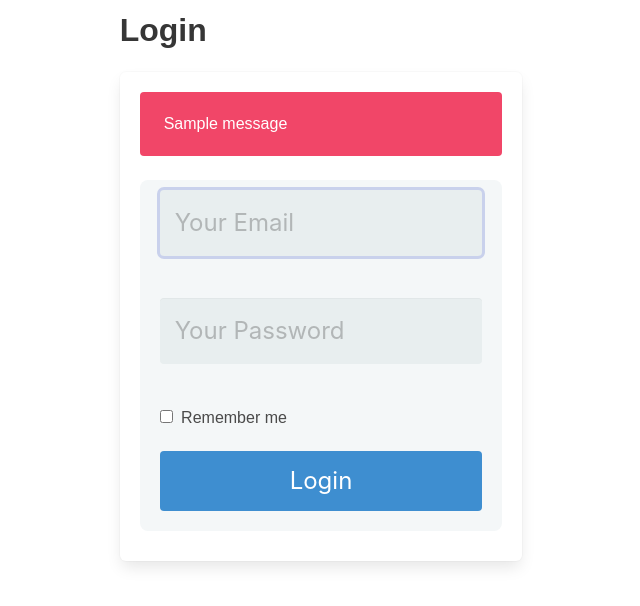
After one commit to GeraAG/LifeWeek, a Flask app: template lifeweeks/templates/login.html in a window 1280 px wide. The commit adds this page. Shown: the top 606 px of the page, without its empty margins (319-959 px from the left). Run offline with Flask 3, Linux system fonts and the light colour scheme; the template is opened without the code that fills it: most values are stand-ins (such as "Sample title", 1, 10 or a date in 2020); one stand-in notice (Sample message) is shown; some libraries are stand-ins or nearby versions.

Commit message:
Added not that much changes to user creation

```diff
--- a/lifeweeks/app.py
+++ b/lifeweeks/app.py
@@ -1,12 +1,16 @@
-from flask import Flask, render_template, request, redirect, url_for
+from flask import Flask, render_template, request, redirect, url_for, flash, Blueprint, session
+from user_models import User
+import os
 import psycopg2
 import psycopg2.extras
+from datetime import date
+
+VALID_COLUMN = {'user_id', 'week', 'week_type', 'note', 'last_update', 'email', 'name', 'password', 'date_of_birth'}
+
 
 app = Flask(__name__)
-
-current_age = 1571
-VALID_COLUMN = {'user_id', 'week', 'week_type', 'note', 'last_update', 'email', 'name', 'password', 'date_of_birth'}
-
+app.json.compact = False
+app.config['SECRET_KEY'] = os.urandom(24)
 
 @app.route("/")
 def home():
@@ -14,68 +18,94 @@ def home():
     conn = psycopg2.connect("dbname='" + database + "' user='postgres' host='localhost' password='dasKuli4'")
 
     table_exists_users = table_exists(conn, database, 'users')
-    user_id = '1'
-    user = ()
-    current_age = 1571
-    if table_exists_users:
-        user = get_user_ID(conn, 'users')
-        user_id = str(user[0])
-        #current_age = getAgeInWeeks(user[2])
-        user_name = user[1]
+    user_id = session.get('user_id')
 
-    table_name = 'life'
-    table_exists_life = table_exists(conn, database, table_name)
+    if not user_id:
+        if conn:
+            conn.close()
+        return redirect(url_for('login'))
+    else:
+        user = ()
+        if table_exists_users:
+            user = get_user_by_ID(conn, user_id)
+            current_age = get_age_in_weeks(user[4])
+            user_name = user[2]
 
-    table_is_full = False
-    if table_exists_life:
-        table_is_full = check_table_has_user_data(conn, 'user_id', user_id, table_name)
+        table_name = 'life'
+        table_exists_life = table_exists(conn, database, table_name)
 
-    if table_exists_life and not table_is_full:
-        print('does not exist')
-        #populate_table_all(conn, table_name, user_id)
+        table_is_full = False
+        if table_exists_life:
+            table_is_full = check_table_has_user_data(conn, 'user_id', str(user_id), table_name)
 
-    if conn:
-        conn.close()
+        if table_exists_life and not table_is_full:
+            print('Notes for user does not exist')
+            #populate_table_all(conn, table_name, user_id)
 
-    return render_template('index.html', title=user_name, age=current_age)
+        if conn:
+            conn.close()
+        return render_template('index.html', title=user_name, age=current_age)
 
 @app.route("/note", methods=['GET', 'POST'])
 def note():
     if request.method == 'GET':
-        database = 'lifeweeks'
-        conn = psycopg2.connect("dbname='" + database + "' user='postgres' host='localhost' password='dasKuli4'")
-        user_id = '1'
-        week_id = request.args.get('week_id')
+        user_id = session.get('user_id')
+        if not user_id:
+            return redirect(url_for('login'))
+        else:
+            database = 'lifeweeks'
+            conn = psycopg2.connect("dbname='" + database + "' user='postgres' host='localhost' password='dasKuli4'")
 
-        note = get_note(conn, week_id, user_id)
-        if note == None:
-            note = ''
+            week_id = request.args.get('week_id')
+            note = get_note(conn, str(week_id), str(user_id))
+            if note == None:
+                note = ''
 
-        if conn:
-            conn.close()
-        return render_template('note.html', note=note, week=week_id)
+            if conn:
+                conn.close()
+            return render_template('note.html', note=note, week=week_id)
 
     if request.method == 'POST':
-        database = 'lifeweeks'
-        conn = psycopg2.connect("dbname='" + database + "' user='postgres' host='localhost' password='dasKuli4'")
-        user_id = '1'
-        data = request.get_json(force=True)
-        newNote = data['text']
-        week_id = data['week_id']
-        print(week_id)
+        user_id = session.get('user_id')
+        if not user_id:
+            return redirect(url_for('login'))
+        else:
+            database = 'lifeweeks'
+            conn = psycopg2.connect("dbname='" + database + "' user='postgres' host='localhost' password='dasKuli4'")
+            data = request.get_json(force=True)
+            newNote = data['text']
+            week_id = data['week_id']
+            print(week_id)
 
-        change_note(conn, user_id, week_id, newNote)
+            change_note(conn, user_id, week_id, newNote)
 
-        if conn:
-            conn.close()
+            if conn:
+                conn.close()
 
-        return 'Success'
+            return 'Success'
 
-@app.route("/login")
+@app.route("/login", methods=['GET', 'POST'])
 def login():
-    return 'Login'
+    if request.method == 'POST':
+        # login code goes here
+        email = request.form.get('email')
+        password = request.form.get('password')
 
-@app.route("/signup", methods=['POST'])
+        user = get_user(email)
+
+        # check if the user actually exists
+        # take the user-supplied password, hash it, and compare it to the hashed password in the database
+        if not user or not (user[3] == password):
+            flash('Please check your login details and try again.')
+            return redirect(url_for('login')) # if the user doesn't exist or password is wrong, reload the page
+
+        # if the above check passes, then we know the user has the right credentials
+        session['user_id'] = user[0]
+        return redirect(url_for('home'))
+    elif request.method == 'GET':
+        return render_template('login.html')
+
+@app.route("/signup", methods=['GET', 'POST'])
 def signup():
     if request.method == 'POST':
         email = request.form.get('email')
@@ -93,9 +123,11 @@ def signup():
         if table_exists_users:
             email_exists = check_table_has_user_data(conn, 'email', email, table_name)
             if email_exists:
-                return redirect(url_for('app.signup'))
+                return redirect(url_for('signup'))
         else:
             raise ValueError('Table does not exist')
+
+        print('success checking tables')
 
         if not email_exists:
             new_user = {}
@@ -103,14 +135,21 @@ def signup():
             new_user['name'] = name
             new_user['password'] = password
             new_user['date_of_birth'] = date_of_birth
+            print("success checking for new email")
 
             if add_new_user(conn, new_user):
-                return redirect(url_for('app.login'))
+                #TODO: populate table here
+                user = get_user(new_user['email'])
+                current_age = get_age_in_weeks(user[4])
+                print("Created a user, trying to populate a table")
+                populate_table_all(conn, 'life', user[0], current_age)
+                print("table is populated")
+                return redirect(url_for('login'))
             else:
                 #Change after testing
                 raise ValueError('Error creating new user')
     else:
-        return render_template('signup.html')
+        return render_template('sign_up.html')
 
 def table_exists(con, database, table):
     exists = False
@@ -131,10 +170,11 @@ def check_table_has_user_data(con, column, value, table):
 
     try:
         cursor = con.cursor()
-        cursor.execute('SELECT EXISTS(SELECT * FROM ' + table + ' WHERE ' + column + ' = ' + value + ');')
+        cursor.execute("SELECT EXISTS(SELECT * FROM " + table + " WHERE " + column + " = '" + value + "');")
 
         # delete if sign up works
         # --START--
+        '''
         i = 0
         match column:
             case 'user_id':
@@ -154,7 +194,7 @@ def check_table_has_user_data(con, column, value, table):
             case 'password':
                 i = 3
             case 'date_of_birth':
-                i = 4
+                i = 4'''
         #--END--
 
         exists = cursor.fetchone()[0]
@@ -164,11 +204,36 @@ def check_table_has_user_data(con, column, value, table):
         print(e)
     return exists
 
-def get_user_ID(con, table):
+def get_user(email):
+
+    database = 'lifeweeks'
+    conn = psycopg2.connect("dbname='" + database + "' user='postgres' host='localhost' password='dasKuli4'")
+    table_name = 'users'
+    table_exists_users = table_exists(conn, database, table_name)
+
+    if table_exists_users:
+        try:
+            print("Getting user info from table")
+            print(type(email))
+            cursor = conn.cursor()
+            cursor.execute("SELECT * FROM users WHERE email = %s", (email,))
+            user = cursor.fetchone()
+            print(user)
+            cursor.close()
+            return user
+        except psycopg2.Error as e:
+            print(e)
+            return ''
+    else:
+        raise ValueError('Table does not exist')
+
+    print('success checking tables')
+
+def get_user_by_ID(con, id):
     exists = 0
     try:
         cursor = con.cursor()
-        cursor.execute('SELECT * FROM ' + table + ' WHERE id = 1')
+        cursor.execute('SELECT * FROM users WHERE id = ' + str(id))
         exists = cursor.fetchone()
         print(exists)
         cursor.close()
@@ -186,6 +251,8 @@ def get_note(con, week_id, user_id):
         cursor.close()
     except psycopg2.Error as e:
         print(e)
+    except TypeError as e:
+        print(e)
     return exists
 
 def change_note(con, user_id, week_id, newNote):
@@ -197,7 +264,18 @@ def change_note(con, user_id, week_id, newNote):
     except psycopg2.Error as e:
         print(e)
 
-def populate_table_all(con, table_name, user_id, date_of_birth=1571):
+def get_age_in_weeks(date_of_birth):
+    d1 = date_of_birth
+    d2 = date.today()
+
+    a = d2.year - d1.year
+    d1 = date(d2.year, d1.month, d1.day)
+    b = (d2-d1).days//7
+    current_age = a*52+b
+
+    return current_age
+
+def populate_table_all(con, table_name, user_id, date_of_birth):
 
     max_age = 4681
     data = []
@@ -236,13 +314,19 @@ def populate_table_all(con, table_name, user_id, date_of_birth=1571):
     cursor.close()
 
 def add_new_user(con, new_user):
+    exists = False
     try:
-        cursor = con,cursor()
+        cursor = con.cursor()
         cursor.execute("INSERT INTO users (email, name, password, date_of_birth) VALUES ((%s), (%s), (%s), (%s));", (new_user['email'], new_user['name'], new_user['password'], new_user['date_of_birth']))
         con.commit()
         cursor.close()
+        print('success creating new user')
+        exists = True
+        return exists
     except psycopg2.Error as e:
         print(e)
 
+    return exists
+
 if __name__ == '__main__':
     app.run(debug=True)
--- /dev/null
+++ b/lifeweeks/static/css/login.css
@@ -0,0 +1 @@
+@import "https://cdn.jsdelivr.net/npm/bulma@0.9.4/css/bulma.min.css";
--- /dev/null
+++ b/lifeweeks/static/css/sign_up.css
@@ -0,0 +1,119 @@
+@import "https://cdn.jsdelivr.net/npm/bulma@0.9.4/css/bulma.min.css";
+
+*, *:before, *:after {
+    -moz-box-sizing: border-box;
+    -webkit-box-sizing: border-box;
+    box-sizing: border-box;
+  }
+
+  body {
+    font-family: 'Nunito', sans-serif;
+    color: #384047;
+  }
+
+  form {
+    max-width: 300px;
+    margin: 10px auto;
+    padding: 10px 20px;
+    background: #f4f7f8;
+    border-radius: 8px;
+  }
+
+  h1 {
+    margin: 0 0 30px 0;
+    text-align: center;
+  }
+
+  input[type="text"],
+  input[type="password"],
+  input[type="date"],
+  input[type="datetime"],
+  input[type="email"],
+  input[type="number"],
+  input[type="search"],
+  input[type="tel"],
+  input[type="time"],
+  input[type="url"],
+  textarea,
+  select {
+    background: rgba(255,255,255,0.1);
+    border: none;
+    font-size: 16px;
+    height: auto;
+    margin: 0;
+    outline: 0;
+    padding: 15px;
+    width: 100%;
+    background-color: #e8eeef;
+    color: #8a97a0;
+    box-shadow: 0 1px 0 rgba(0,0,0,0.03) inset;
+    margin-bottom: 30px;
+  }
+
+  input[type="radio"],
+  input[type="checkbox"] {
+    margin: 0 4px 8px 0;
+  }
+
+  select {
+    padding: 6px;
+    height: 32px;
+    border-radius: 2px;
+  }
+
+  button {
+    padding: 19px 39px 18px 39px;
+    color: #FFF;
+    background-color: #4bc970;
+    font-size: 18px;
+    text-align: center;
+    font-style: normal;
+    border-radius: 5px;
+    width: 100%;
+    border: 1px solid #3ac162;
+    border-width: 1px 1px 3px;
+    box-shadow: 0 -1px 0 rgba(255,255,255,0.1) inset;
+    margin-bottom: 10px;
+  }
+
+  fieldset {
+    margin-bottom: 30px;
+    border: none;
+  }
+
+  legend {
+    font-size: 1.4em;
+    margin-bottom: 10px;
+  }
+
+  label {
+    display: block;
+    margin-bottom: 8px;
+  }
+
+  label.light {
+    font-weight: 300;
+    display: inline;
+  }
+
+  .number {
+    background-color: #5fcf80;
+    color: #fff;
+    height: 30px;
+    width: 30px;
+    display: inline-block;
+    font-size: 0.8em;
+    margin-right: 4px;
+    line-height: 30px;
+    text-align: center;
+    text-shadow: 0 1px 0 rgba(255,255,255,0.2);
+    border-radius: 100%;
+  }
+
+  @media screen and (min-width: 480px) {
+
+    form {
+      max-width: 480px;
+    }
+
+  }
--- a/lifeweeks/templates/base.html
+++ b/lifeweeks/templates/base.html
@@ -2,13 +2,19 @@
 <html lang="en">
 <head>
     <meta charset="UTF-8">
-    <title>{{ title }}</title>
+    <title>{{ title }}'s Life</title>
+    <link rel= "stylesheet" type= "text/css" href= "{{ url_for('static',filename='css/top_bar.css') }}">
+
+    {% block head %}
     <link rel= "stylesheet" type= "text/css" href= "{{ url_for('static',filename='css/index.css') }}">
     <link rel= "stylesheet" type= "text/css" href= "{{ url_for('static',filename='css/note.css') }}">
     <script src="{{ url_for('static', filename='js/life.js') }}"></script>
     <script src="https://code.jquery.com/jquery-3.6.4.min.js"></script>
+    {% endblock %}
 </head>
 <body>
+{% block top_bar %}
+{% endblock %}
 {% block main %}
 {% endblock %}
 </body>
--- /dev/null
+++ b/lifeweeks/templates/login.html
@@ -0,0 +1,41 @@
+{% extends "base.html" %}
+
+{% block head %}
+<link rel="stylesheet" type="text/css" href="{{ url_for('static',filename='css/sign_up.css') }}">
+{% endblock %}
+
+{% block main %}
+<div class="column is-4 is-offset-4">
+    <h3 class="title">Login</h3>
+    <div class="box">
+
+        {% with messages = get_flashed_messages() %}
+        {% if messages %}
+            <div class="notification is-danger">
+                {{ messages[0] }}
+            </div>
+        {% endif %}
+        {% endwith %}
+        <form method="POST" action="/login">
+            <div class="field">
+                <div class="control">
+                    <input class="input is-large" type="email" name="email" placeholder="Your Email" autofocus="">
+                </div>
+            </div>
+
+            <div class="field">
+                <div class="control">
+                    <input class="input is-large" type="password" name="password" placeholder="Your Password">
+                </div>
+            </div>
+            <div class="field">
+                <label class="checkbox">
+                    <input type="checkbox" name="remember">
+                    Remember me
+                </label>
+            </div>
+            <button class="button is-block is-info is-large is-fullwidth">Login</button>
+        </form>
+    </div>
+</div>
+{% endblock %}
--- a/pyproject.toml
+++ b/pyproject.toml
@@ -9,6 +9,9 @@ readme = "README.md"
 python = "^3.9"
 flask = "^3.0.0"
 psycopg2 = "^2.9.9"
+bulma = "^1.0.1"
+flask-login = "^0.6.3"
+flask-cors = "^4.0.0"
 
 
 [build-system]
```
Also changed, not shown: lifeweeks/age_in_weeks_test.py (added, +17 -0 lines), lifeweeks/templates/sign_up.html (added, +27 -0 lines), lifeweeks/user_models.py (added, +9 -0 lines), README.md, lifeweeks/__init__.py (deleted), lifeweeks/static/css/top_bar.css (added), lifeweeks/templates/top_bar.html (added), 1 other file.
